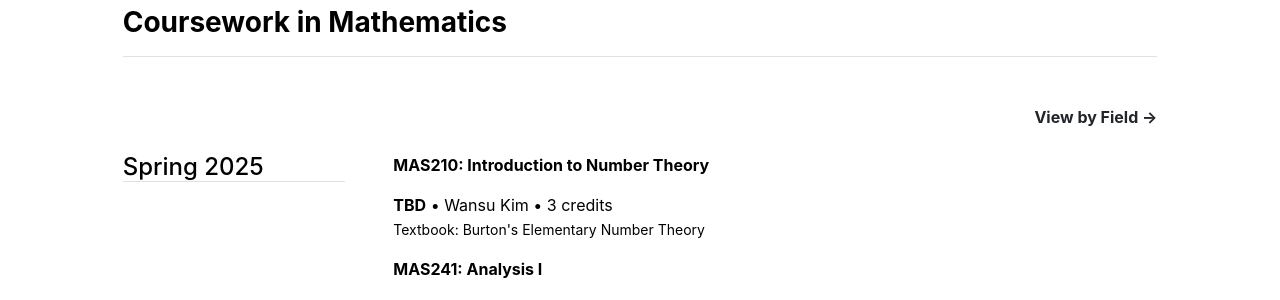
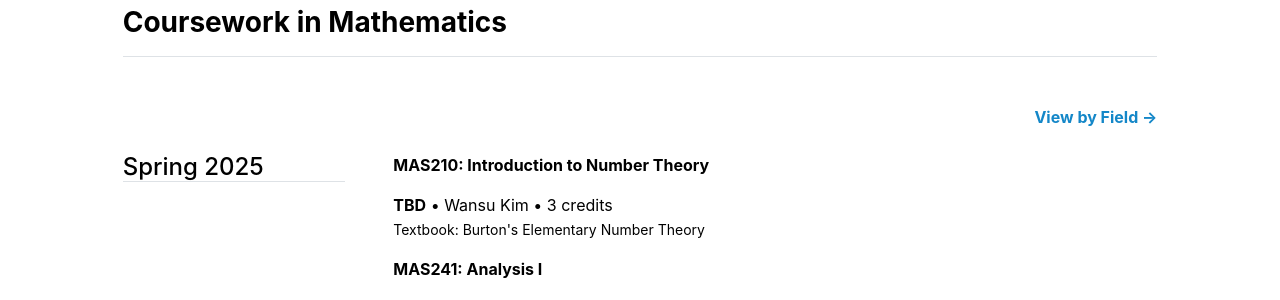
Before and after one commit to mino-jeong/mino-jeong.github.io, a Jekyll site: the page built from coursework-term.md, in a window 1280 px wide. Shown: the part 147-447 px from the top of the page. Built offline with Jekyll 4.4.1, drawn with Linux system fonts in a browser that asks for light colours.

Commit message:
Update coursework-term.html

```diff
--- a/_layouts/coursework-term.html
+++ b/_layouts/coursework-term.html
@@ -9,7 +9,9 @@ layout: default
     <h3 class="fw-bold border-bottom pb-3 mb-5">Coursework in Mathematics</h3>
 
     <p class="mb-4 text-end">
-      <a href="/coursework-field" style="text-decoration: none; color: #1487C8;"><strong>View by Field →</strong></a>
+      <a href="/coursework-field" style="color: #1487C8 !important; text-decoration: none;">
+        <strong>View by Field →</strong>
+      </a>
     </p>
 
     <div class="row g-5 mb-5">
```
